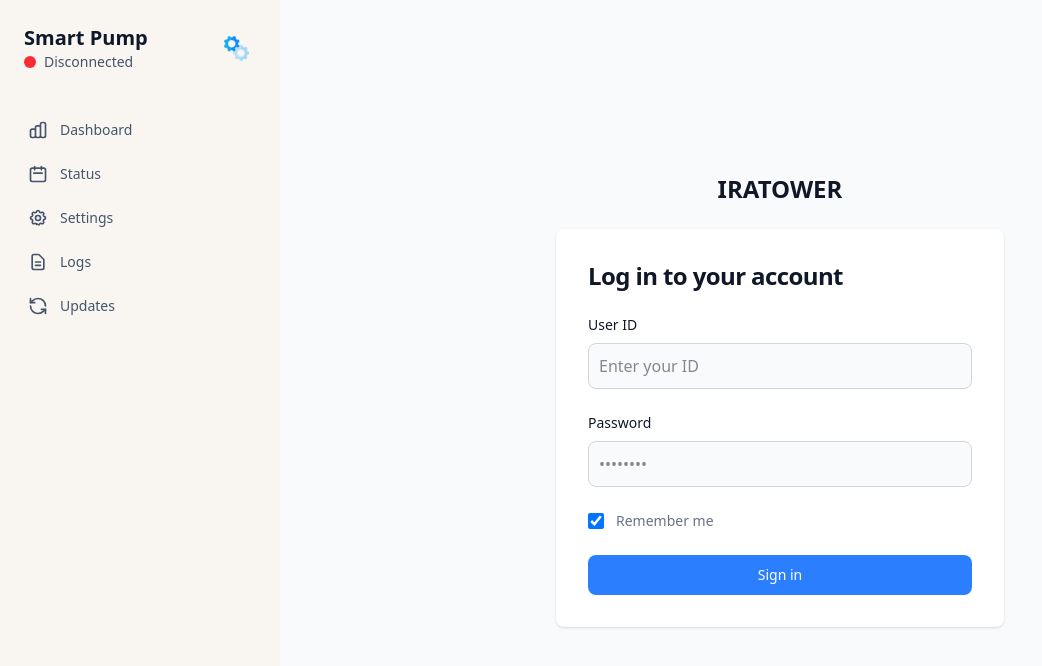
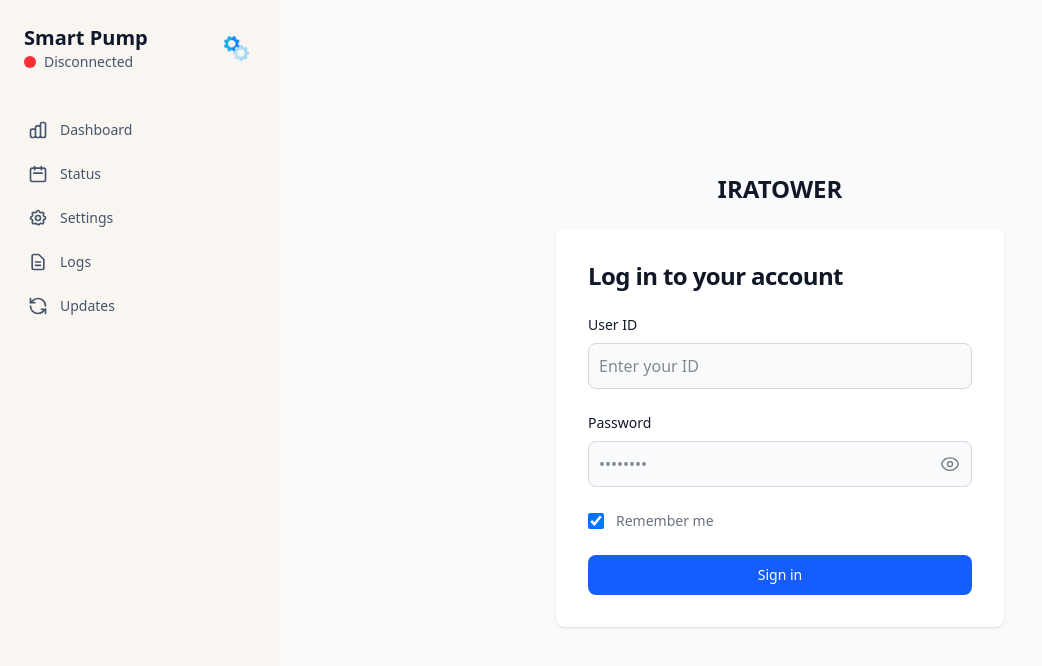
Before and after one commit to Suhridx/pump-dashboard, a React (Vite) app: page /login in a window 1280 px wide. Shown: the top 666 px of the page, without its empty margins (0-1042 px from the left). Built offline with nearby package versions, Linux system fonts and the light colour scheme; no server answers.

Commit message:
added password viewing

```diff
--- a/src/pages/Login.jsx
+++ b/src/pages/Login.jsx
@@ -5,32 +5,35 @@ import { useNavigate } from 'react-router-dom';
 export default function LoginPage() {
   const [userId, setUserId] = useState('');
   const [password, setPassword] = useState('');
+  const [showPassword, setShowPassword] = useState(false); // State to toggle password visibility
   const [error, setError] = useState('');
-  const validityRef = useRef()
+  const validityRef = useRef();
   const { login, isAuthenticated } = useAuth();
   const navigate = useNavigate();
 
   const handleSubmit = (e) => {
     e.preventDefault();
     setError('');
-    const success = login(userId, password , validityRef.current.checked );
+    const rememberMe = validityRef.current ? validityRef.current.checked : true;
+    const success = login(userId, password, rememberMe);
     if (!success) {
       setError('Invalid username or password. Please try again.');
+    } else {
+        navigate('/');
     }
   };
 
   useEffect(() => {
-    if (isAuthenticated)
-      navigate('/')
-  }, [])
-
-
+    if (isAuthenticated) {
+      navigate('/');
+    }
+  }, []);
 
   return (
     <div>
       <section className="bg-gray-50 dark:bg-gray-900">
-        <div className="flex flex-col items-center justify-center px-6 py-8 mx-auto md:h-screen lg:py-0">
-          <a className="flex items-center mb-6 text-2xl font-semibold text-gray-900 dark:text-white">
+        <div className="flex flex-col items-center justify-center min-h-screen px-6 py-8 mx-auto">
+          <a href="#" className="flex items-center mb-6 text-2xl font-semibold text-gray-900 dark:text-white">
             {/* <img className="w-8 h-8 mr-2" src="https://flowbite.s3.amazonaws.com/blocks/marketing-ui/logo.svg" alt="logo"/> */}
             IRATOWER
           </a>
@@ -42,23 +45,54 @@ export default function LoginPage() {
               <form className="space-y-4 md:space-y-6" onSubmit={handleSubmit}>
                 <div>
                   <label htmlFor="userId" className="block mb-2 text-sm font-medium text-gray-900 dark:text-white">User ID</label>
-                  <input type="text" name="userId" id="userId" required="" value={userId} placeholder="Enter your ID" onChange={(e) => setUserId(e.target.value)}
-                    className="bg-gray-50 border
-                    border-gray-300 text-gray-900 rounded-lg focus:ring-primary-600 focus:border-primary-600 block
-                    w-full p-2.5 dark:bg-gray-700 dark:border-gray-600 dark:placeholder-gray-400 dark:text-white
-                     dark:focus:ring-blue-500 dark:focus:border-blue-500" />
+                  <input
+                    type="text"
+                    name="userId"
+                    id="userId"
+                    value={userId}
+                    placeholder="Enter your ID"
+                    onChange={(e) => setUserId(e.target.value)}
+                    className="bg-gray-50 border border-gray-300 text-gray-900 rounded-lg focus:ring-primary-600 focus:border-primary-600 block w-full p-2.5 dark:bg-gray-700 dark:border-gray-600 dark:placeholder-gray-400 dark:text-white dark:focus:ring-blue-500 dark:focus:border-blue-500"
+                    required
+                  />
                 </div>
                 <div>
                   <label htmlFor="password" className="block mb-2 text-sm font-medium text-gray-900 dark:text-white">Password</label>
-                  <input type="password" name="password" id="password"
-                    placeholder="••••••••" value={password}
-                    onChange={(e) => setPassword(e.target.value)}
-                    className="bg-gray-50 border border-gray-300 text-gray-900 rounded-lg focus:ring-primary-600 focus:border-primary-600 block w-full p-2.5 dark:bg-gray-700 dark:border-gray-600 dark:placeholder-gray-400 dark:text-white dark:focus:ring-blue-500 dark:focus:border-blue-500" required="" />
+                  {/* Password input with toggle button */}
+                  <div className="relative">
+                    <input
+                      type={showPassword ? 'text' : 'password'}
+                      name="password"
+                      id="password"
+                      placeholder="••••••••"
+                      value={password}
+                      onChange={(e) => setPassword(e.target.value)}
+                      className="bg-gray-50 border border-gray-300 text-gray-900 rounded-lg focus:ring-primary-600 focus:border-primary-600 block w-full p-2.5 pr-10 dark:bg-gray-700 dark:border-gray-600 dark:placeholder-gray-400 dark:text-white dark:focus:ring-blue-500 dark:focus:border-blue-500"
+                      required
+                    />
+                    <button
+                      type="button"
+                      onClick={() => setShowPassword(!showPassword)}
+                      className="absolute inset-y-0 right-0 flex items-center px-3 text-gray-500 hover:text-gray-700 dark:hover:text-gray-300"
+                      aria-label="Toggle password visibility"
+                    >
+                      {showPassword ? (
+                        <svg xmlns="http://www.w3.org/2000/svg" fill="none" viewBox="0 0 24 24" strokeWidth={1.5} stroke="currentColor" className="w-5 h-5">
+                            <path strokeLinecap="round" strokeLinejoin="round" d="M3.98 8.223A10.477 10.477 0 0 0 1.934 12C3.226 16.338 7.244 19.5 12 19.5c.993 0 1.953-.138 2.863-.395M6.228 6.228A10.45 10.45 0 0 1 12 4.5c4.756 0 8.773 3.162 10.065 7.498a10.523 10.523 0 0 1-4.293 5.774M6.228 6.228L3 3m3.228 3.228l3.65 3.65m7.894 7.894L21 21m-3.228-3.228l-3.65-3.65m0 0a3 3 0 10-4.243-4.243m4.243 4.243l-4.243-4.243" />
+                        </svg>
+                      ) : (
+                        <svg xmlns="http://www.w3.org/2000/svg" fill="none" viewBox="0 0 24 24" strokeWidth={1.5} stroke="currentColor" className="w-5 h-5">
+                            <path strokeLinecap="round" strokeLinejoin="round" d="M2.036 12.322a1.012 1.012 0 0 1 0-.639C3.423 7.51 7.36 4.5 12 4.5c4.638 0 8.573 3.007 9.963 7.178.07.207.07.432 0 .639C20.577 16.49 16.64 19.5 12 19.5c-4.638 0-8.573-3.007-9.963-7.178z" />
+                            <path strokeLinecap="round" strokeLinejoin="round" d="M15 12a3 3 0 11-6 0 3 3 0 0 1 6 0z" />
+                        </svg>
+                      )}
+                    </button>
+                  </div>
                 </div>
                 <div className="flex items-center justify-between">
                   <div className="flex items-start">
                     <div className="flex items-center h-5">
-                      <input id="remember" ref={validityRef} aria-describedby="remember" type="checkbox" className="w-4 h-4 border border-gray-300 rounded bg-gray-50 focus:ring-3 focus:ring-primary-300 dark:bg-gray-700 dark:border-gray-600 dark:focus:ring-primary-600 dark:ring-offset-gray-800" required="" defaultChecked />
+                      <input id="remember" ref={validityRef} aria-describedby="remember" type="checkbox" className="w-4 h-4 border border-gray-300 rounded bg-gray-50 focus:ring-3 focus:ring-primary-300 dark:bg-gray-700 dark:border-gray-600 dark:focus:ring-primary-600 dark:ring-offset-gray-800" defaultChecked />
                     </div>
                     <div className="ml-3 text-sm">
                       <label htmlFor="remember" className="text-gray-500 dark:text-gray-300">Remember me</label>
@@ -66,8 +100,8 @@ export default function LoginPage() {
                   </div>
                   {/* <a href="#" className="text-sm font-medium text-primary-600 hover:underline dark:text-primary-500">Forgot password?</a> */}
                 </div>
-                <button type="submit" className="w-full text-white bg-blue-500 hover:bg-black hover:cursor-pointer focus:ring-4 focus:outline-none focus:ring-primary-300 font-medium rounded-lg text-sm px-5 py-2.5 text-center dark:bg-primary-600 dark:hover:bg-primary-700 dark:focus:ring-primary-800">Sign in</button>
-                {error && <p style={{ color: 'red' }}>{error}</p>}
+                <button type="submit" className="w-full text-white bg-blue-600 hover:bg-blue-700 focus:ring-4 focus:outline-none focus:ring-blue-300 font-medium rounded-lg text-sm px-5 py-2.5 text-center dark:bg-blue-600 dark:hover:bg-blue-700 dark:focus:ring-blue-800">Sign in</button>
+                {error && <p className="text-sm font-medium text-red-500">{error}</p>}
               </form>
             </div>
           </div>
```
